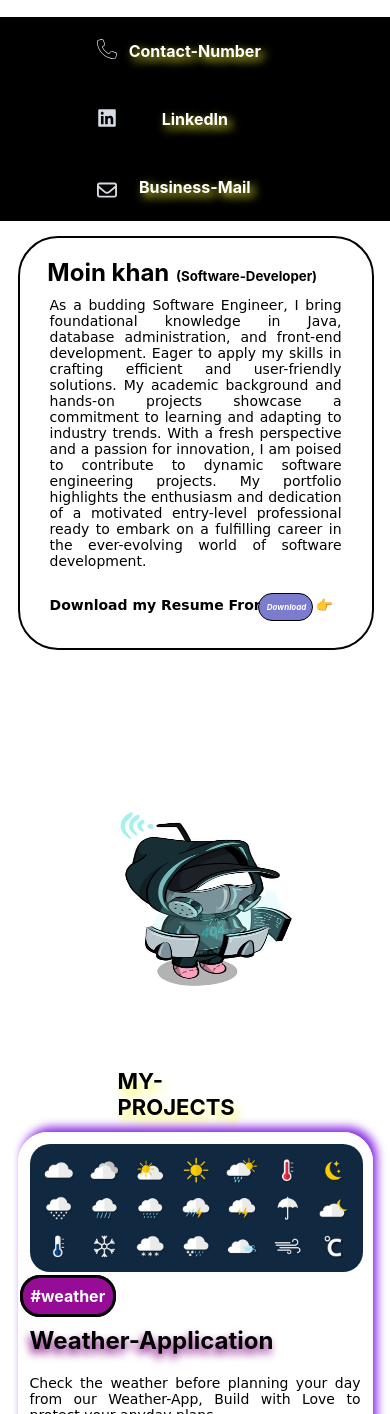
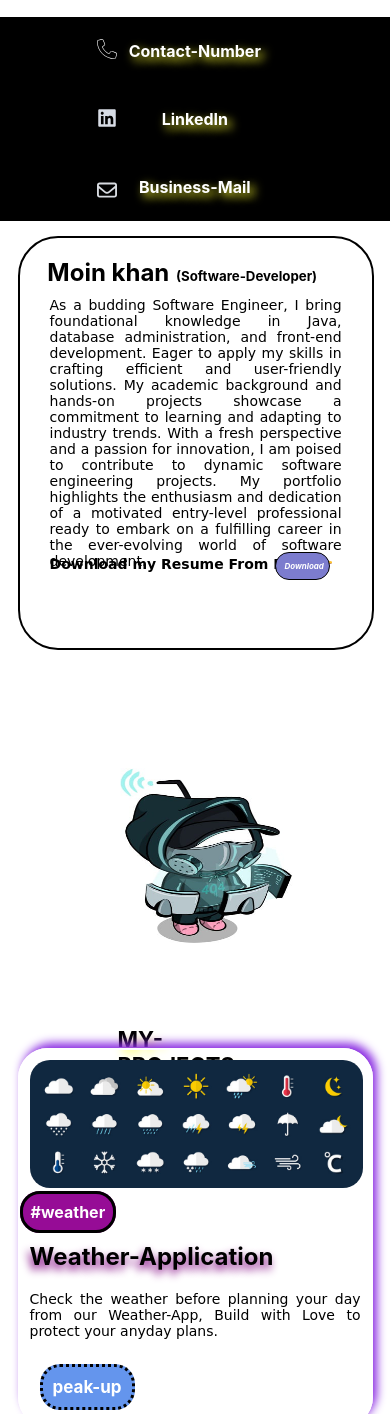
Before and after one commit to CodexSpy/Portfolio, a plain HTML site: page index.html in a window 390 px wide. Shown: the part 186-1600 px from the top of the page. Drawn offline with Linux system fonts and the light colour scheme; a web font is replaced by a local one.

Commit message:
Update style.css

```diff
--- a/style.css
+++ b/style.css
@@ -270,7 +270,7 @@ footer{
         width: 300px; /* Full width on small screens */
         height: 200px; /* Maintain aspect ratio */
         border:none;
-        top: 115%;
+        top: 110%;
         left: 12%;/* Reset the top position */ /* Reset the left position */
         margin-top: 10px; /* Add margin for spacing on small screens */
     }
@@ -286,14 +286,14 @@ footer{
         font-size: 22px;
         left: 50%; /* Center horizontally on small screens */
         transform: translateX(-50%); /* Adjust for centering */
-        top: 145%; /* Reset the top position */
+        top: 140%; /* Reset the top position */
         margin-top: 10px; /* Add margin for spacing on small screens */
     }
 
     /* Works Section Styles */
     .works {
         left: auto; /* Reset the left position */
- top: 155%;
+ top: 145%;
     }
 
     /* Outer Work Styles */
@@ -321,7 +321,7 @@ footer{
     /* Resume Section Styles */
     .resume {
         position: absolute;
-        top:85%;
+        top:75%;
         flex-direction: column;
         font-weight: 900;
     }
@@ -331,8 +331,8 @@ footer{
 
     .download_button{
         position: absolute;
-        top: 83%;
-        left: 62%;
+        top: 73%;
+        left: 67%;
         width: 55px;
         font-size: 8px;
         text-align: center;
```
